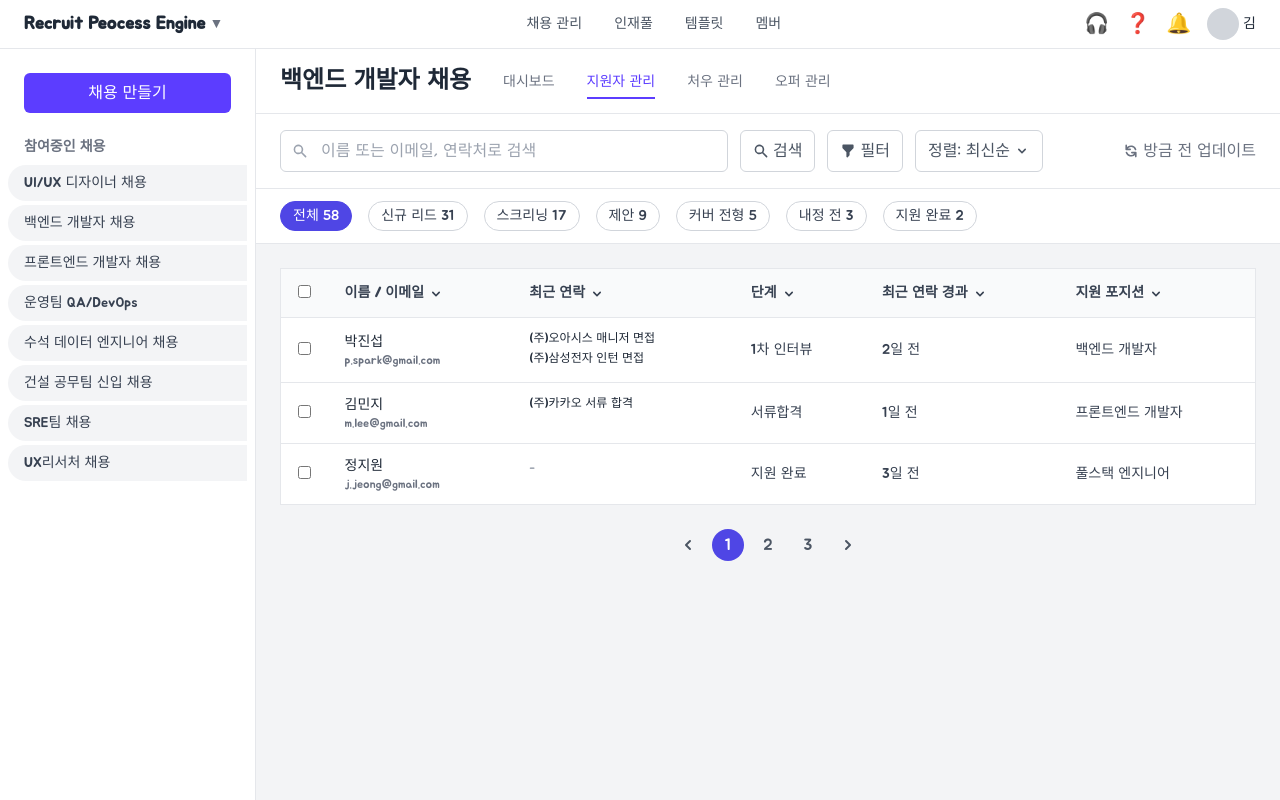
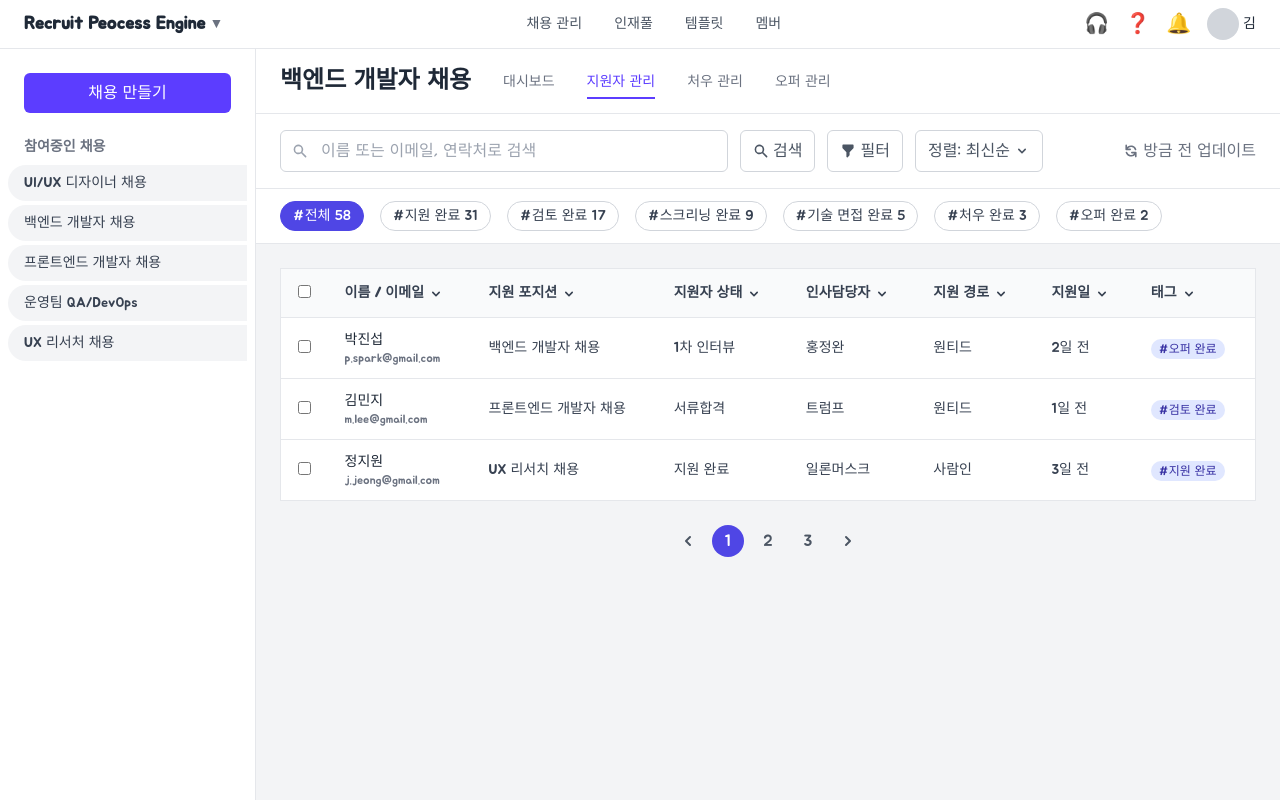
Before and after one commit to HongJungWan/recruit-process-engine-front, a React (Vite) app: page /candidates in a window 1280 px wide. Built offline with nearby package versions, Linux system fonts and the light colour scheme.

Commit message:
fix: 지원자 그리드 포맷 수정

```diff
--- a/src/components/common/Sidebar.jsx
+++ b/src/components/common/Sidebar.jsx
@@ -1,16 +1,13 @@
-import React from 'react'
-import { NavLink } from 'react-router-dom'
+import React from "react";
+import { NavLink } from "react-router-dom";
 
 const recruitList = [
-  'UI/UX 디자이너 채용',
-  '백엔드 개발자 채용',
-  '프론트엔드 개발자 채용',
-  '운영팀 QA/DevOps',
-  '수석 데이터 엔지니어 채용',
-  '건설 공무팀 신입 채용',
-  'SRE팀 채용',
-  'UX리서처 채용',
-]
+  "UI/UX 디자이너 채용",
+  "백엔드 개발자 채용",
+  "프론트엔드 개발자 채용",
+  "운영팀 QA/DevOps",
+  "UX 리서처 채용",
+];
 
 /**
  * Sidebar 컴포넌트
@@ -45,7 +42,7 @@ const Sidebar = () => {
         </ul>
       </div>
     </div>
-  )
-}
+  );
+};
 
-export default Sidebar
+export default Sidebar;
--- a/src/pages/Candidates.jsx
+++ b/src/pages/Candidates.jsx
@@ -7,8 +7,6 @@ import {
   HiFilter,
   HiChevronDown,
   HiRefresh,
-  HiViewBoards,
-  HiDownload,
   HiChevronLeft,
   HiChevronRight,
 } from "react-icons/hi";
@@ -16,13 +14,13 @@ import {
 const Candidates = () => {
   // 필터 탭 데이터
   const filterTabs = [
-    { id: "all", label: "전체", count: 58 },
-    { id: "new", label: "신규 리드", count: 31 },
-    { id: "screening", label: "스크리닝", count: 17 },
-    { id: "proposal", label: "제안", count: 9 },
-    { id: "cover", label: "커버 전형", count: 5 },
-    { id: "offerPending", label: "내정 전", count: 3 },
-    { id: "completed", label: "지원 완료", count: 2 },
+    { id: "all", label: "#전체", count: 58 },
+    { id: "applied", label: "#지원 완료", count: 31 },
+    { id: "reviewCompleted", label: "#검토 완료", count: 17 },
+    { id: "screeningCompleted", label: "#스크리닝 완료", count: 9 },
+    { id: "techInterviewCompleted", label: "#기술 면접 완료", count: 5 },
+    { id: "compensationCompleted", label: "#처우 완료", count: 3 },
+    { id: "offerCompleted", label: "#오퍼 완료", count: 2 },
   ];
   const [activeTab, setActiveTab] = useState("all");
 
@@ -32,31 +30,34 @@ const Candidates = () => {
       id: 1,
       name: "박진섭",
       email: "p.spark@gmail.com",
-      recentContacts: [
-        { company: "(주)오아시스", step: "매니저 면접" },
-        { company: "(주)삼성전자", step: "인턴 면접" },
-      ],
-      stage: "1차 인터뷰",
-      stageTime: "2일 전",
-      position: "백엔드 개발자",
+      position: "백엔드 개발자 채용",
+      status: "1차 인터뷰",
+      hrManager: "홍정완", // 인사담당자
+      source: "원티드", // 지원 경로
+      appliedDate: "2일 전", // 지원일
+      tags: ["#오퍼 완료"], // 태그
     },
     {
       id: 2,
       name: "김민지",
       email: "m.lee@gmail.com",
-      recentContacts: [{ company: "(주)카카오", step: "서류 합격" }],
-      stage: "서류합격",
-      stageTime: "1일 전",
-      position: "프론트엔드 개발자",
+      position: "프론트엔드 개발자 채용",
+      status: "서류합격",
+      hrManager: "트럼프",
+      source: "원티드",
+      appliedDate: "1일 전",
+      tags: ["#검토 완료"],
     },
     {
       id: 3,
       name: "정지원",
       email: "j.jeong@gmail.com",
-      recentContacts: [],
-      stage: "지원 완료",
-      stageTime: "3일 전",
-      position: "풀스택 엔지니어",
+      position: "UX 리서치 채용",
+      status: "지원 완료",
+      hrManager: "일론머스크",
+      source: "사람인",
+      appliedDate: "3일 전",
+      tags: ["#지원 완료"],
     },
   ];
 
@@ -125,16 +126,22 @@ const Candidates = () => {
                     이름 / 이메일 <HiChevronDown className="inline h-4 w-4" />
                   </th>
                   <th className="px-4 py-3 border-b text-left text-sm font-semibold text-gray-700 cursor-pointer">
-                    최근 연락 <HiChevronDown className="inline h-4 w-4" />
+                    지원 포지션 <HiChevronDown className="inline h-4 w-4" />
                   </th>
                   <th className="px-4 py-3 border-b text-left text-sm font-semibold text-gray-700 cursor-pointer">
-                    단계 <HiChevronDown className="inline h-4 w-4" />
+                    지원자 상태 <HiChevronDown className="inline h-4 w-4" />
                   </th>
                   <th className="px-4 py-3 border-b text-left text-sm font-semibold text-gray-700 cursor-pointer">
-                    최근 연락 경과 <HiChevronDown className="inline h-4 w-4" />
+                    인사담당자 <HiChevronDown className="inline h-4 w-4" />
                   </th>
                   <th className="px-4 py-3 border-b text-left text-sm font-semibold text-gray-700 cursor-pointer">
-                    지원 포지션 <HiChevronDown className="inline h-4 w-4" />
+                    지원 경로 <HiChevronDown className="inline h-4 w-4" />
+                  </th>
+                  <th className="px-4 py-3 border-b text-left text-sm font-semibold text-gray-700 cursor-pointer">
+                    지원일 <HiChevronDown className="inline h-4 w-4" />
+                  </th>
+                  <th className="px-4 py-3 border-b text-left text-sm font-semibold text-gray-700 cursor-pointer">
+                    태그 <HiChevronDown className="inline h-4 w-4" />
                   </th>
                 </tr>
               </thead>
@@ -150,30 +157,34 @@ const Candidates = () => {
                       </div>
                       <div className="text-xs text-gray-500">{row.email}</div>
                     </td>
-                    <td className="px-4 py-3 border-b align-top">
-                      {row.recentContacts.length > 0 ? (
-                        row.recentContacts.map((c, i) => (
-                          <div
-                            key={i}
-                            className="flex justify-between text-xs mb-1"
+                    <td className="px-4 py-3 border-b text-sm text-gray-700">
+                      {row.position}
+                    </td>
+                    <td className="px-4 py-3 border-b text-sm text-gray-700">
+                      {row.status}
+                    </td>
+                    <td className="px-4 py-3 border-b text-sm text-gray-700">
+                      {row.hrManager}
+                    </td>
+                    <td className="px-4 py-3 border-b text-sm text-gray-700">
+                      {row.source}
+                    </td>
+                    <td className="px-4 py-3 border-b text-sm text-gray-700">
+                      {row.appliedDate}
+                    </td>
+                    <td className="px-4 py-3 border-b">
+                      {row.tags.length > 0 ? (
+                        row.tags.map((tag) => (
+                          <span
+                            key={tag}
+                            className="inline-flex items-center px-2 py-0.5 mr-1 rounded-full text-xs font-medium bg-indigo-100 text-indigo-800"
                           >
-                            <span className="text-gray-800">
-                              {c.company} {c.step}
-                            </span>
-                          </div>
+                            {tag}
+                          </span>
                         ))
                       ) : (
                         <span className="text-xs text-gray-400">-</span>
                       )}
-                    </td>
-                    <td className="px-4 py-3 border-b text-sm text-gray-700">
-                      {row.stage}
-                    </td>
-                    <td className="px-4 py-3 border-b text-sm text-gray-700">
-                      {row.stageTime}
-                    </td>
-                    <td className="px-4 py-3 border-b text-sm text-gray-700">
-                      {row.position}
                     </td>
                   </tr>
                 ))}
@@ -191,7 +202,7 @@ const Candidates = () => {
               <button className="w-8 h-8 rounded-full text-gray-600 hover:bg-gray-100 flex items-center justify-center">
                 2
               </button>
-              <button className="w-8 h-8 rounded-full text-gray-600 hover:bg-gray-100 flex items-center justify-center">
+              <button className="w-8 h-8 rounded-full text-gray-600 hover/bg-gray-100 flex items-center justify-center">
                 3
               </button>
               <button className="flex items-center justify-center w-8 h-8 rounded-full hover:bg-gray-100">
```
